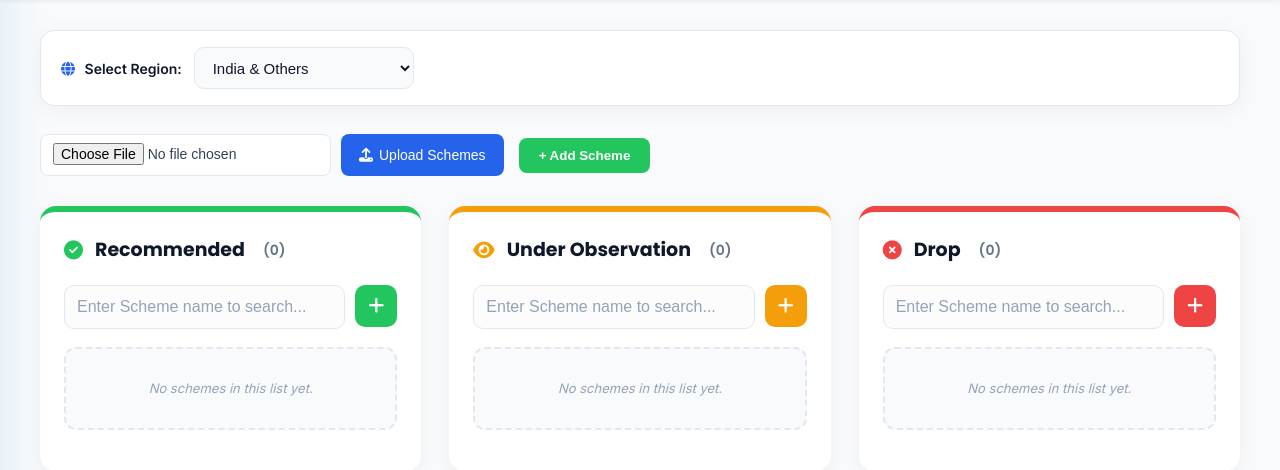
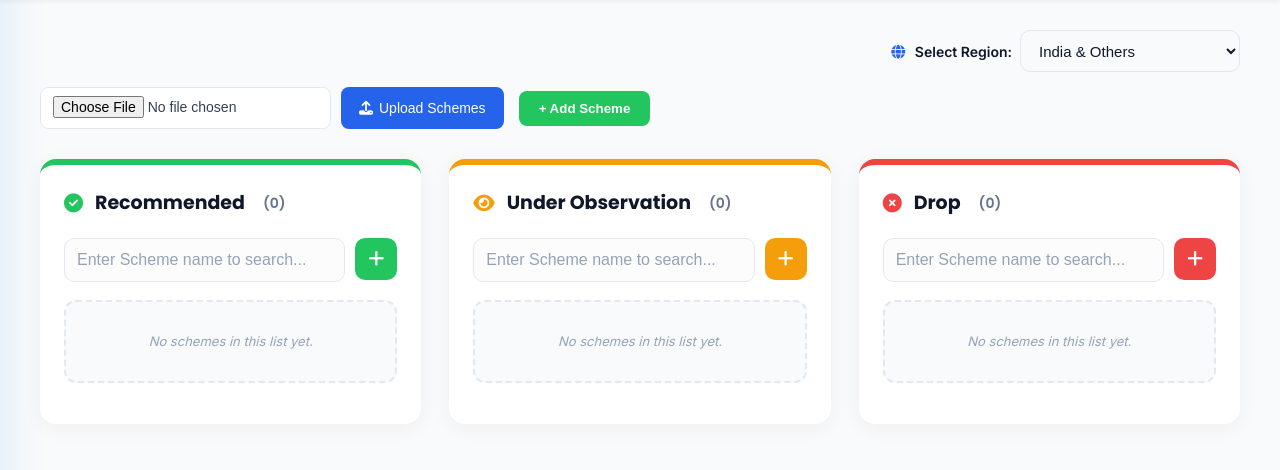
Before and after one commit to rajeshbairishetti2004/email_automation, a PHP site: page /schemes.php in a window 1280 px wide. Shown: the part 80-550 px from the top of the page. Run offline with PHP 8.4, Linux system fonts and the light colour scheme; the visitor is signed in with stand-in values (Sample User, id 1); data that the repository does not hold is empty; some libraries are stand-ins or nearby versions.

Commit message:
fixed dropdpwn

```diff
--- a/schemes.php
+++ b/schemes.php
@@ -124,17 +124,17 @@ while ($row = $stmt->fetch(PDO::FETCH_ASSOC)) {
         }
 
         /* ===== REGION SWITCHER ===== */
-        .region-switcher {
-            display: flex;
-            align-items: center;
-            gap: 12px;
-            margin-bottom: 28px;
-            background: var(--surface);
-            padding: 16px 20px;
-            border-radius: 14px;
-            box-shadow: var(--shadow);
-            border: 1px solid var(--border);
-        }
+.region-switcher {
+    display: flex;
+    justify-content: flex-end;   /* pushes it to right */
+    align-items: center;
+    gap: 8px;
+    margin-bottom: 15px;
+    background: transparent;     /* optional remove big box */
+    padding: 0;
+    border: none;
+    box-shadow: none;
+}
 
         .region-switcher label {
             font-weight: 600;
```
